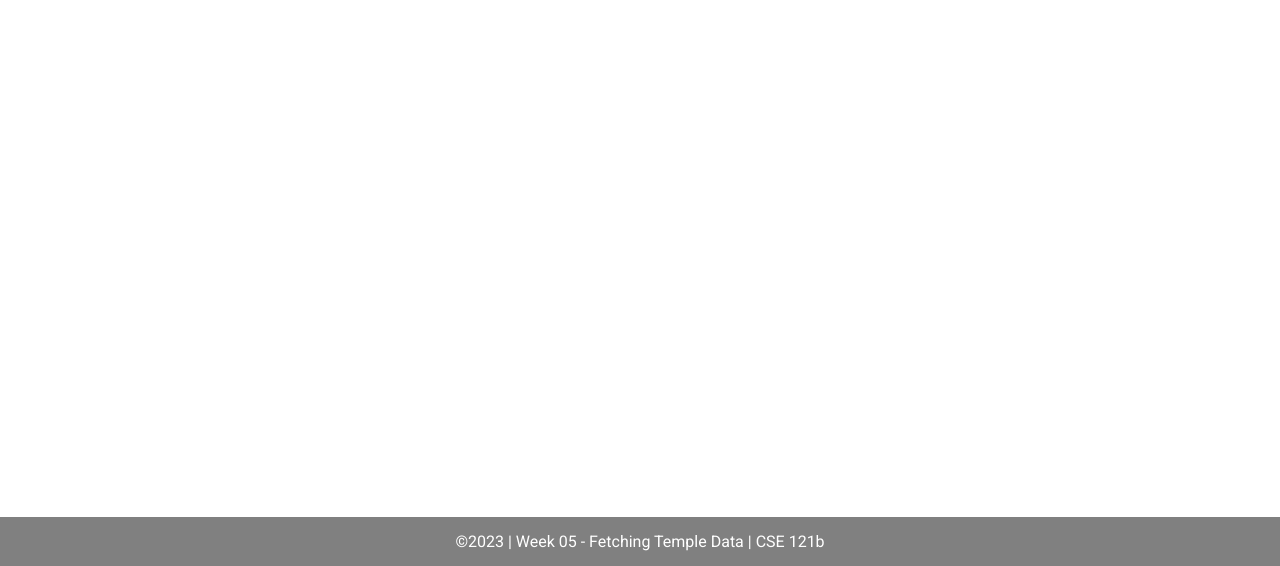
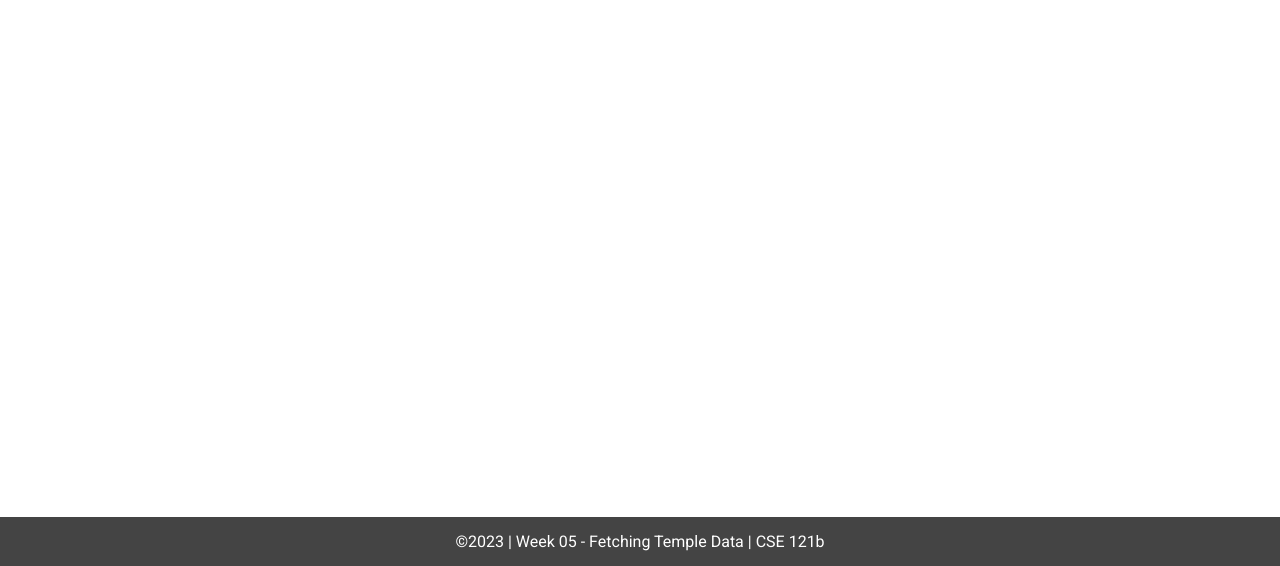
Before and after one commit to amandamigliorini/cse121b, a plain HTML site: page testing.html in a window 1280 px wide. Shown: the part 234-800 px from the top of the page. Drawn offline with Linux system fonts and the light colour scheme; no server answers.

Commit message:
css changes

```diff
--- a/testing.html
+++ b/testing.html
@@ -9,7 +9,7 @@
   <link rel="preconnect" href="https://fonts.gstatic.com" crossorigin>
   <link href="https://fonts.googleapis.com/css2?family=Roboto:wght@400;600&display=swap"
     rel="stylesheet">
-  <link rel="stylesheet" href="styles/main.css">
+  <link rel="stylesheet" href="styles/main(1).css">
 </head>
 
 <body>
```
